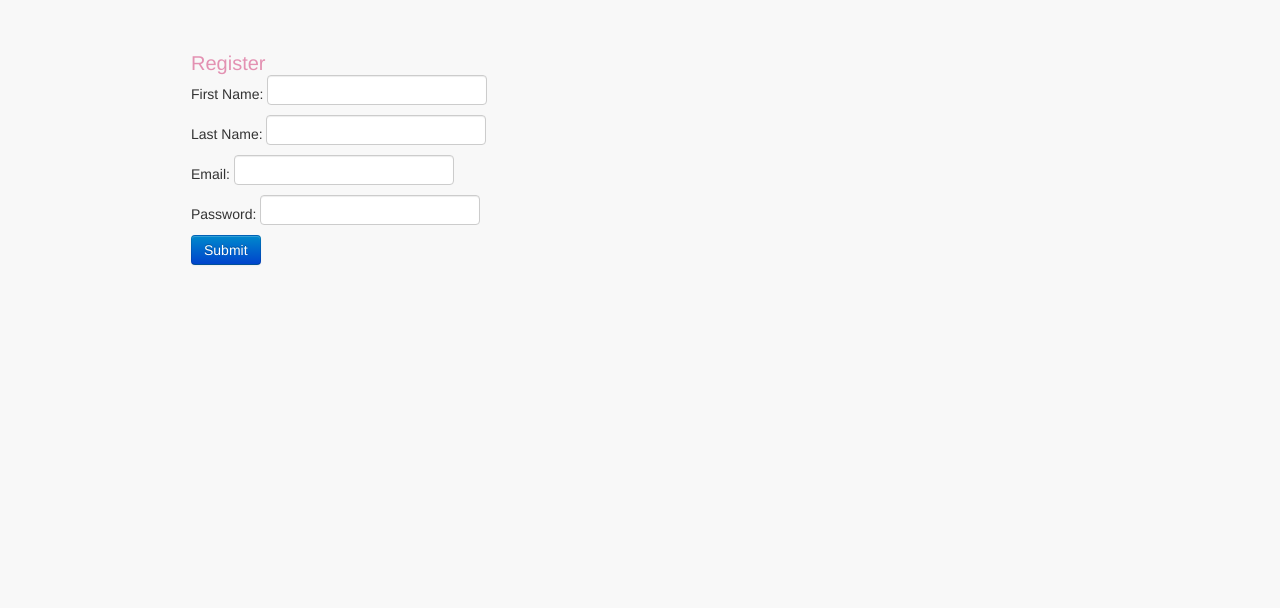
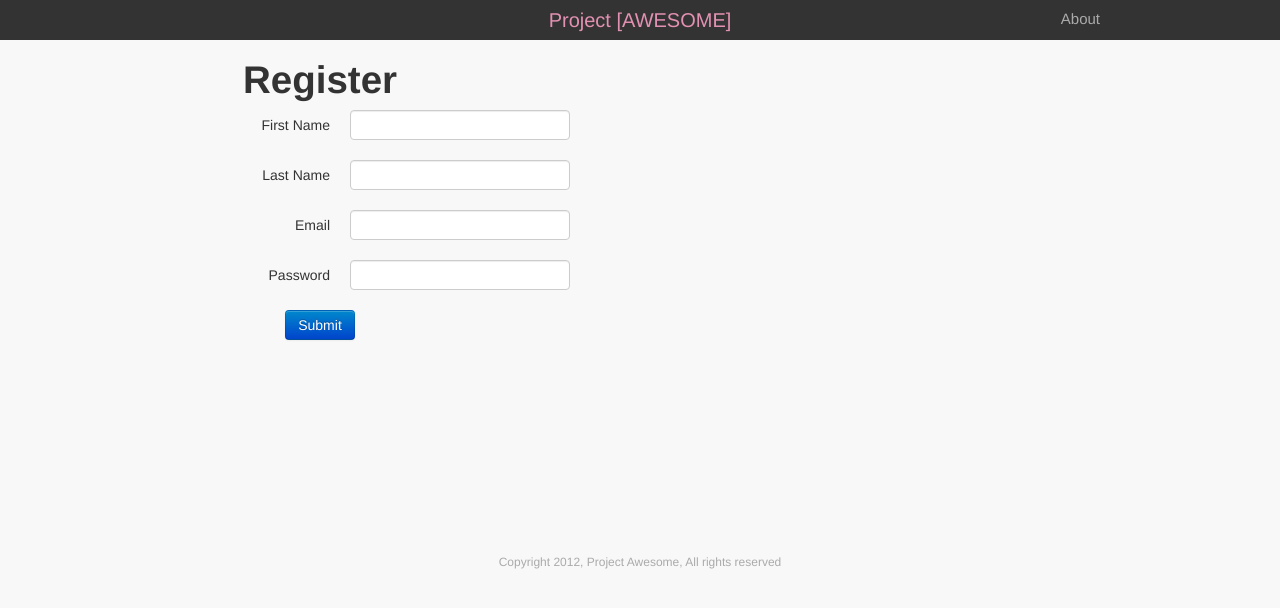
Before and after one commit to nikilster/projectAwesome, a Flask app: page /register in a window 1280 px wide. Shown: the top 608 px of the page. Run offline with Flask 2, Linux system fonts and the light colour scheme; some libraries are stand-ins or nearby versions.

Commit message:
Create base html template all pages inherit from. Registration form is bootstrappified.

```diff
--- a/awesome/static/css/base.css
+++ b/awesome/static/css/base.css
@@ -1,3 +1,14 @@
+#Copyright {
+  font-size: 12px;
+  line-height: 1.2;
+  text-align: center;
+  color: #AAAAAA;
+  padding: 5px;
+}
+.container {
+  padding-top: 50px;
+  min-height: 500px;
+}
 .LogoTitle {
   color: #e391b2;
   font-size: 20px;
@@ -44,9 +55,8 @@ body {
   height: 50px;
 }
 #ContentContainer {
-  margin-top: 30px;
   margin-bottom: 20px;
-  padding: 21px;
+  padding: 0px 21px 21px 21px;
 }
 .Hide {
   display: none;
--- a/awesome/static/css/base.less
+++ b/awesome/static/css/base.less
@@ -5,6 +5,20 @@
 //
 
 @LogoColor: #E391B2;
+
+
+#Copyright {
+    font-size: 12px;
+    line-height: 1.2;
+    text-align: center;
+    color: #AAAAAA;
+    padding: 5px;
+}
+
+.container {
+padding-top:50px;
+min-height:500px;
+}
 
 .RoundBorder(@radius: 3px) {
     -moz-border-radius: @radius;
@@ -59,9 +73,8 @@ body {
     height:50px;
 }
 #ContentContainer {
-    margin-top: 30px;
     margin-bottom:20px;
-    padding:21px;
+    padding:0px 21px 21px 21px;
 }
 
 .Hide {
--- /dev/null
+++ b/awesome/templates/base.html
@@ -0,0 +1,64 @@
+<!DOCTYPE html>
+<html>
+<head>
+    <title>Project Awesome | {% block subtitle %} {% endblock %}</title>
+
+    <link rel="stylesheet" type="text/css" href="{{ url_for('static', filename='opt/bootstrap/css/bootstrap.css') }}"/>
+    <link rel="stylesheet" type="text/css" href="{{ url_for('static', filename='css/base.css') }}"/>
+    {% block css %}
+    {% endblock %}
+
+    {% block header_js %}
+    {% endblock %}
+</head>
+
+<body>
+    <div style="position:fixed; width:100%; height:40px;
+                background-color: #333333; z-index: 100;">
+        <div style="position: relative; width:940px; margin:0px auto;
+                    z-index:1;">
+            <div class="LogoTitle" style="text-align:center; padding-top:8px;">
+                <a id="NavHome" href="/">Project [AWESOME]</a>
+            </div>
+
+            <div style="position: absolute; top:0px; right:0px;">
+                <span id="AddItemButton" style="display:none;">
+                    + Vision
+                </span>
+                <a class="NavButton" href="{{ url_for('about') }}">
+                    About
+                </a>
+                {% if user and user != None %}
+                <a id="NavProfile" class="NavButton" href="/profile">
+                    {{ user['firstName'] }}
+                </a>
+                <a id="NavLogout" class="NavButton" href="/logout">
+                    Logout
+                </a>
+                {% endif %}
+            </div>
+        </div>
+
+        {% block nav_extra %}
+        {% endblock %}
+    </div>
+
+    <div id="PageContainer">
+    <div class="container">
+    {% block content %}
+    {% endblock %}
+    </div>
+
+    </div>
+
+    <div id="Copyright">
+    Copyright 2012, Project Awesome, All rights reserved
+    {# TODO: Add Privacy & Terms #}
+    </div>
+</body>
+
+{% block js %}
+
+{% endblock %}
+
+</html>
--- a/awesome/templates/register.html
+++ b/awesome/templates/register.html
@@ -1,16 +1,24 @@
-<!DOCTYPE html>
-<html>
-<head>
-    <title>Register</title>
+{% extends "base.html" %}
 
-    <link rel="stylesheet" type="text/css" href="{{ url_for('static', filename='opt/bootstrap/css/bootstrap.css') }}"/>
-    <link rel="stylesheet" type="text/css" href="{{ url_for('static', filename='css/base.css') }}"/>
-</head>
+{# ------------------------------------------------------------------------- #}
+{% block subtitle %}
+Register
+{% endblock %}
 
-<body>
-    <div class="container">
-        <div id="ContentContainer">
-            <div class="LogoTitle">Register</div>
+{# ------------------------------------------------------------------------- #}
+{% block css %}
+{% endblock %}
+
+{# ------------------------------------------------------------------------- #}
+{% block header_js %}
+{% endblock %}
+
+{# ------------------------------------------------------------------------- #}
+{% block content %}
+    <div class="row">
+        <div class="center span4">
+
+            <h1>Register</h1>
 
             {% with messages = get_flashed_messages(with_categories=true) %}
                 {% if messages %}
@@ -22,19 +30,51 @@
                 {% endif %}
             {% endwith %}
 
-            <form action="{{ url_for('register_user') }}" method="POST">
-                First Name: <input class="RegisterField" type="text" name="firstName"/>
-                <br>
-                Last Name: <input class="RegisterField" type="text" name="lastName"/>
-                <br>
-                Email: <input class="RegisterField" type="text" name="email"/>
-                <br>
-                Password: <input class="RegisterField" type="password" name="password"/>
-                <br>
+            <form action="{{ url_for('register_user') }}" method="POST"
+                  class="form-horizontal">
+                <div class="control-group">
+                    <label class="control-label" for="firstName">
+                        First Name
+                    </label>
+                    <div class="controls">
+                        <input class="RegisterField"
+                               type="text" name="firstName"/>
+                    </div>
+                </div>
+                <div class="control-group">
+                    <label class="control-label" for="lastName">
+                        Last Name
+                    </label>
+                    <div class="controls">
+                        <input class="RegisterField"
+                               type="text" name="lastName"/>
+                    </div>
+                </div>
+                <div class="control-group">
+                    <label class="control-label" for="email">
+                        Email
+                    </label>
+                    <div class="controls">
+                        <input class="RegisterField" type="text" name="email"/>
+                    </div>
+                </div>
+                <div class="control-group">
+                    <label class="control-label" for="password">
+                        Password
+                    </label>
+                    <div class="controls">
+                        <input class="RegisterField"
+                               type="text" name="password"/>
+                    </div>
+                </div>
                 <button type="submit" class="btn btn-primary">Submit</button>
             </form>
         </div>
     </div>
-</body>
+{% endblock %}
 
-</html>
+{# ------------------------------------------------------------------------- #}
+{% block js %}
+{% endblock %}
+
+{# $eof #}
```
Also changed, not shown: awesome/templates/index.html (+28 -38 lines), awesome/templates/login.html (+20 -13 lines).
